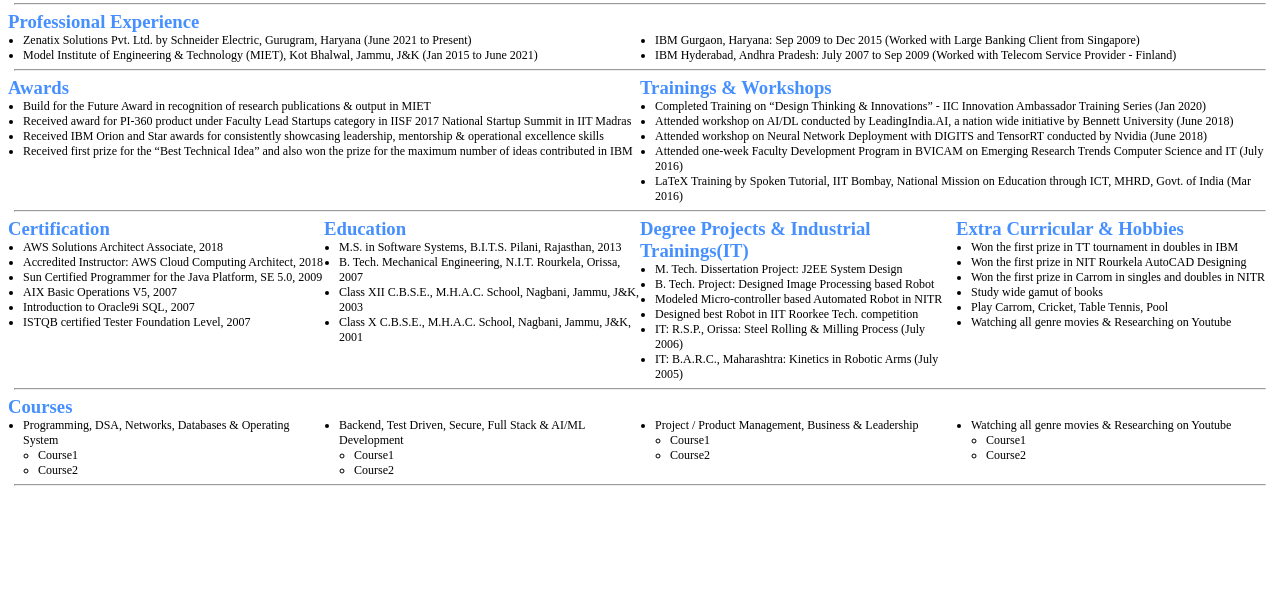
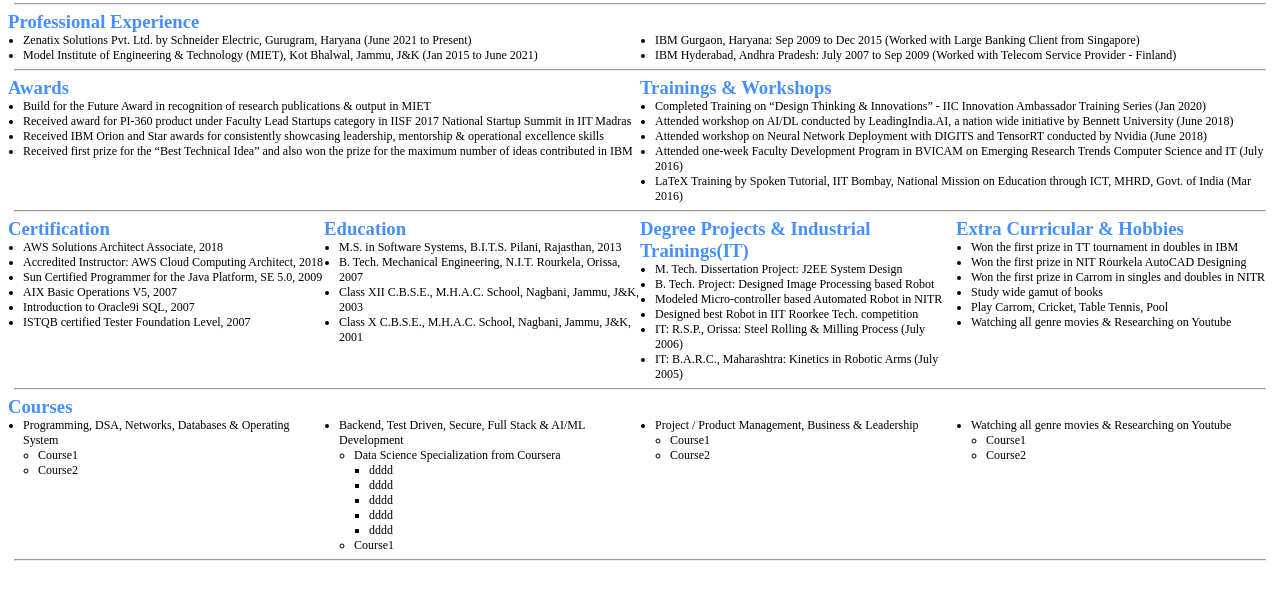
Before and after one commit to RIGUPTA2/portfolio, a plain HTML site: page index.html in a window 1280 px wide. Shown: the part 173-772 px from the top of the page. Drawn offline with Linux system fonts and the light colour scheme.

Commit message:
Adding meta for viewport

```diff
--- a/index.html
+++ b/index.html
@@ -1,6 +1,8 @@
 <!DOCTYPE html>
 <html>
 <head>
+  <meta name="viewport" content="width=device-width; initial-scale=1.0;">
+
   <link rel="stylesheet" href="css/resume.css">
   <script src="js/resume.js"></script>
 </head>
@@ -137,8 +139,15 @@
       <ul>
         <li>Backend, Test Driven, Secure, Full Stack & AI/ML Development</li>
         <ul>
+          <li>Data Science Specialization from Coursera</li>
+          <ul>
+            <li>dddd</li>
+            <li>dddd</li>
+            <li>dddd</li>
+            <li>dddd</li>
+            <li>dddd</li>
+          </ul>
           <li>Course1</li>
-          <li>Course2</li>
         </ul>
       </ul>
     </div>
```
